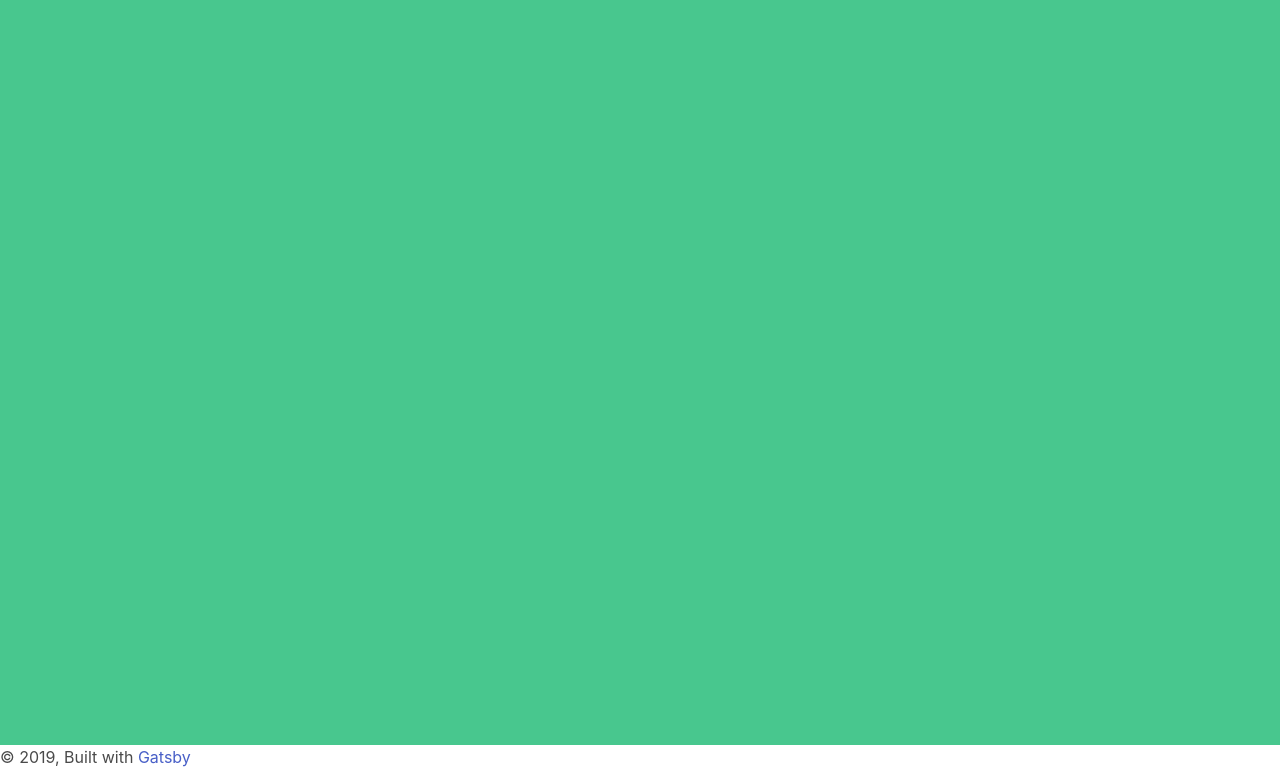
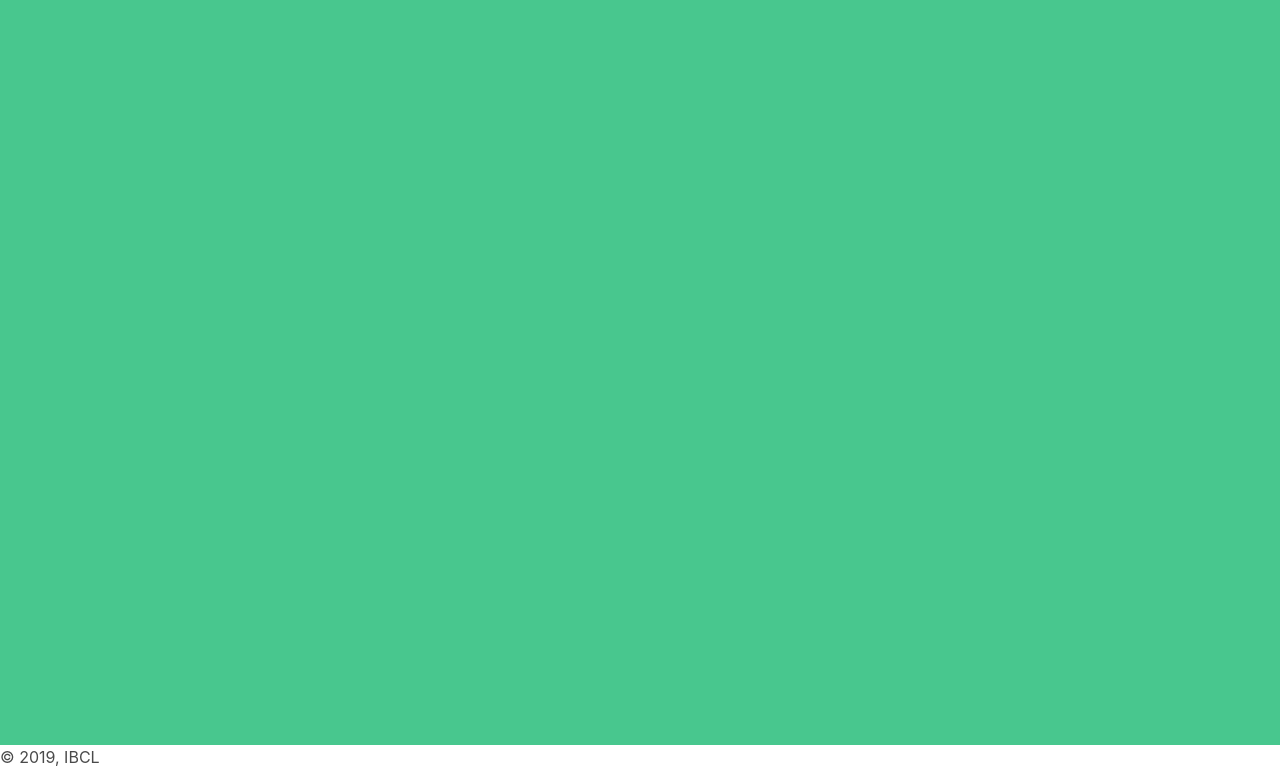
Before and after one commit to willysvarela/ibcl-site-gatsby, a Gatsby site: page / in a window 1280 px wide. Shown: the part 55-824 px from the top of the page. Built offline with nearby package versions, Linux system fonts and the light colour scheme; Gatsby itself is replaced by a stand-in of ours.

Commit message:
Layout Principal

```diff
--- /dev/null
+++ b/src/components/footer.js
@@ -0,0 +1,17 @@
+import React from 'react'
+
+
+const styles = {
+    footer: {
+        textAlign: 'center'
+    }
+}
+
+const Footer = () => {
+    return (
+        <footer className="align-center">
+            <span> © {new Date().getFullYear()}, IBCL </span>
+        </footer>
+    )
+}
+export default Footer;
--- a/src/components/layout.js
+++ b/src/components/layout.js
@@ -10,6 +10,7 @@ import PropTypes from "prop-types"
 import { useStaticQuery, graphql } from "gatsby"
 
 import Header from "./header"
+import Footer from "./footer"
 
 import "../assets/styles.scss"
 
@@ -29,11 +30,7 @@ const Layout = ({ children }) => {
       <Header siteTitle={data.site.siteMetadata.title} />
       <div>
         <main>{children}</main>
-        <footer>
-          © {new Date().getFullYear()}, Built with
-          {` `}
-          <a href="https://www.gatsbyjs.org">Gatsby</a>
-        </footer>
+        <Footer />
       </div>
     </>
   )
```
